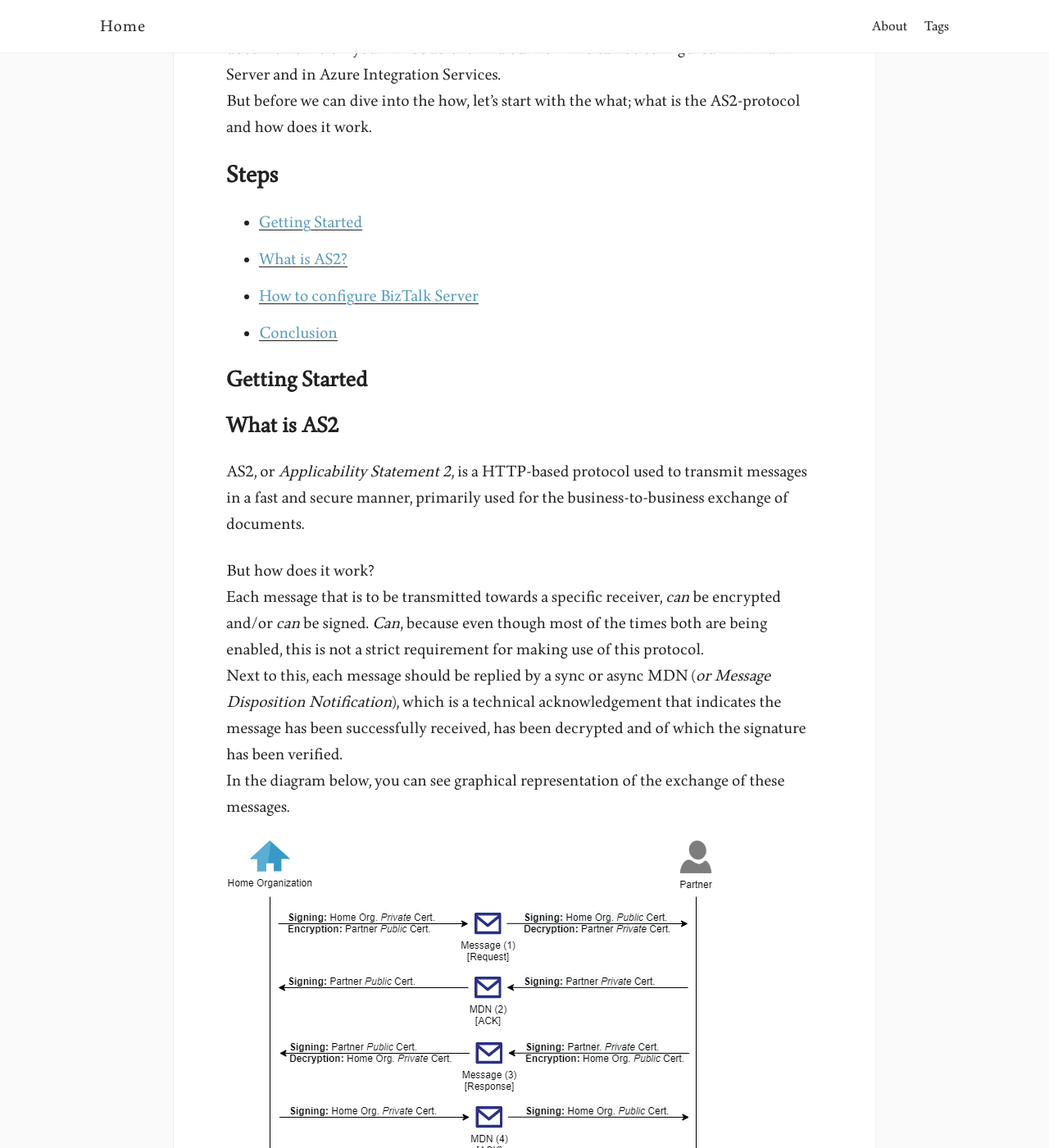
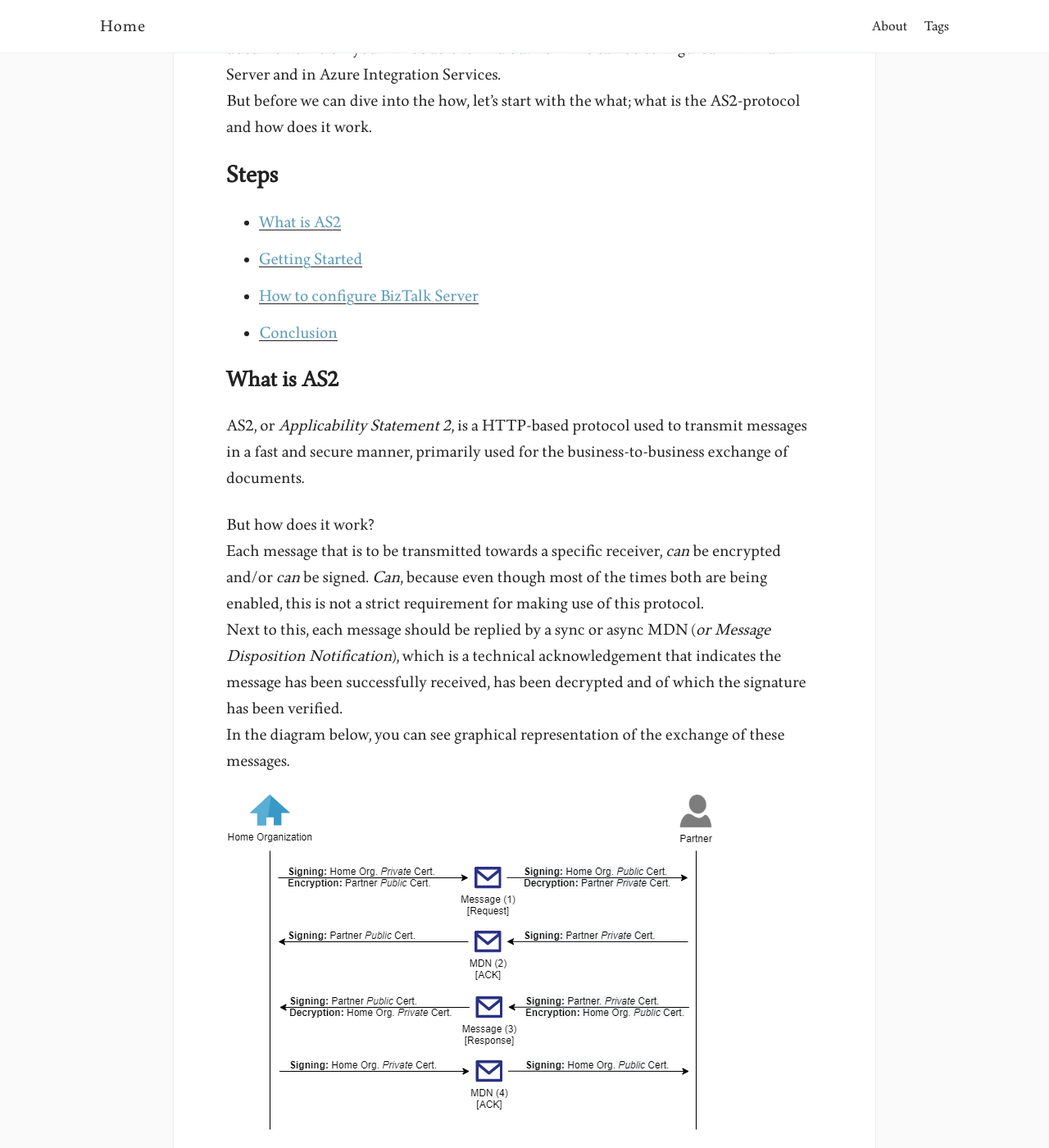
Before and after one commit to mbraekman/mbraekman.github.io, a Jekyll site: the page built from _posts/2021-08-25-AS2 setup.md, in a window 1280 px wide and 1400 px high, scrolled down 704 px. Shown: the whole window at 82% size. Built offline with Jekyll 4.4.1, drawn with Linux system fonts in a browser that asks for light colours.

Commit message:
wip: setup as2

```diff
--- a/_posts/2021-08-25-AS2 setup.md
+++ b/_posts/2021-08-25-AS2 setup.md
@@ -11,13 +11,10 @@ Many of the B2B-connections are still making use of an AS2-connection to exchang
 But before we can dive into the how, let's start with the what; what is the AS2-protocol and how does it work.
 
 ## Steps
+- [What is AS2](#what-is-as2)
 - [Getting Started](#getting-started)
-- [What is AS2?](#what-is-as2)
 - [How to configure BizTalk Server](#how-to-configure-biztalk-server)
 - [Conclusion](#conclusion)
-
-### Getting Started
-
 
 ### What is AS2
 AS2, or _Applicability Statement 2_, is a HTTP-based protocol used to transmit messages in a fast and secure manner, primarily used for the business-to-business exchange of documents.
```
Also changed, not shown: other parts of _posts/2021-08-25-AS2 setup.md (+2 -0 lines).
